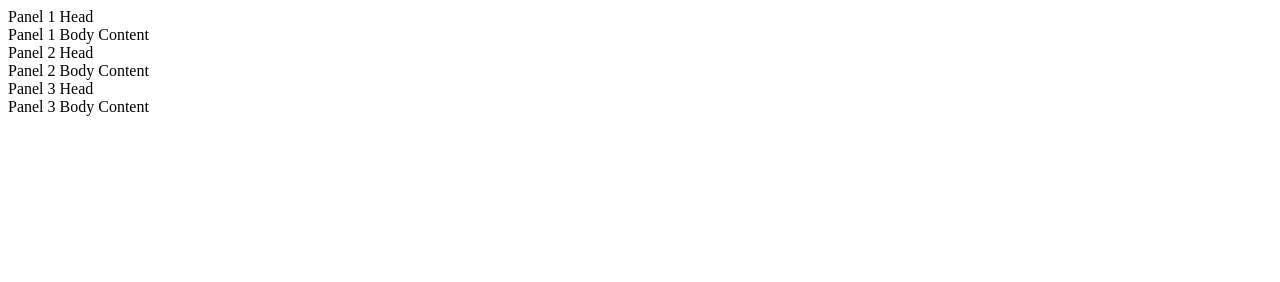
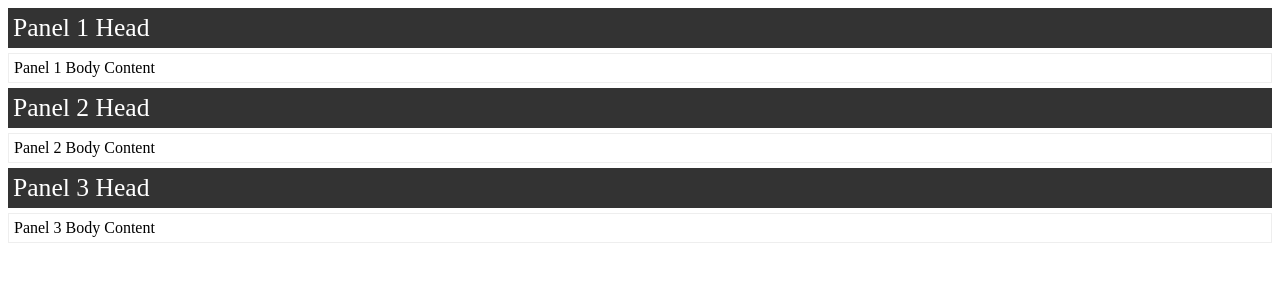
Before and after one commit to DinaTaklit/JavaScript-Accordion-JavaScript-Programming-Exercise, a plain HTML site: page index.html in a window 1280 px wide. Drawn offline with Linux system fonts and the light colour scheme.

Commit message:
Setup CSS for the Accordion

```diff
--- a/index.html
+++ b/index.html
@@ -1,6 +1,7 @@
 <html>
 <head>
 <title>JavaScript Accordion Project</title></head>
+<link rel="stylesheet" href="style.css">
 <body>
 
   <div class='main'>
--- /dev/null
+++ b/style.css
@@ -0,0 +1,14 @@
+.main .abody{
+    padding:5px;
+    border: 1px solid #eee;
+}
+.main .active .abody{
+    display: block;
+}
+.main .ahead {
+    background-color: #333;
+    padding:5px;
+    color:white;
+    font-size: 1.6em;
+    margin:5px 0;
+}
```
